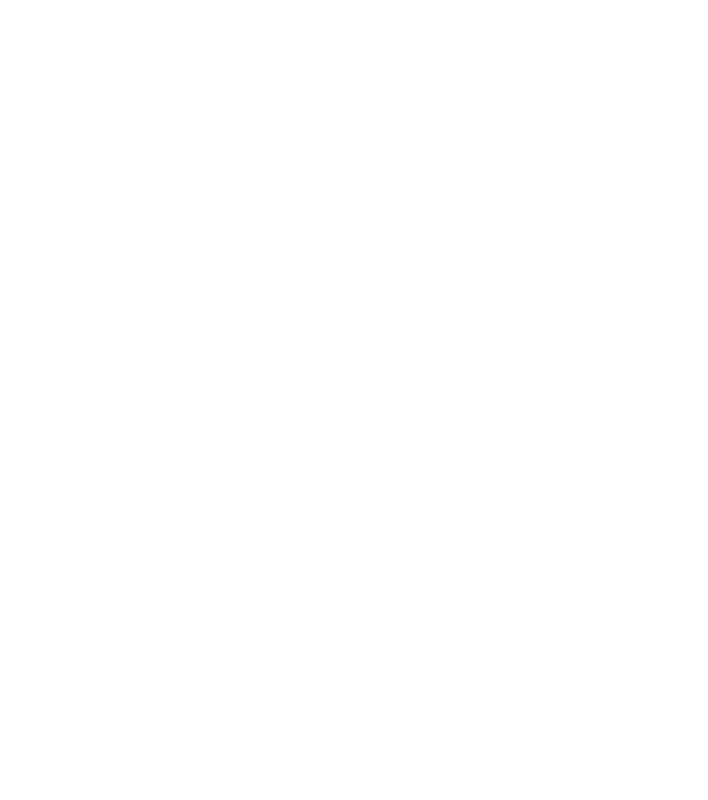
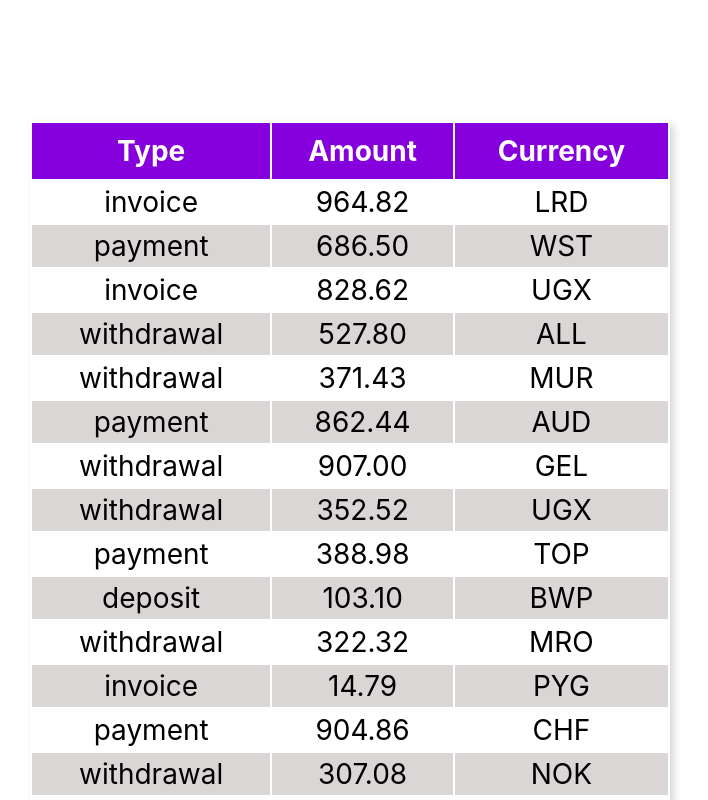
Before and after one commit to AlexMyron/goit-react-hw-01-components, a React (Create React App) app: page / in a window 1280 px wide. Shown: the part 2520-3320 px from the top of the page, without its empty margins (290-998 px from the left). Before the commit the page ends 2641 px from the top, so only its background shows below. Built offline with nearby package versions, Linux system fonts and the light colour scheme.

Commit message:
done task 4

```diff
--- a/src/App.js
+++ b/src/App.js
@@ -3,8 +3,10 @@
 import { name, tag, location, avatar, stats } from './components/Profile/user.json';
 import Statistics from './components/Statistics/Statistics';
 import statisticalData from './components/Statistics/statistical-data.json';
+import FriendList from './components/FriendList';
 import friendListData from './components/FriendList/friend-list.json';
-import FriendList from './components/FriendList';
+import TransactionHistory from './components/TransactionHistory';
+import transactions from './components/TransactionHistory/transactions.json';
 
 function App() {
   return (
@@ -24,6 +26,8 @@
       <Statistics stats={statisticalData} />
 
       <FriendList friends={friendListData} />
+
+      <TransactionHistory items={transactions} />
     </div>
   );
 }
--- a/src/components/FriendList/FriendList.js
+++ b/src/components/FriendList/FriendList.js
@@ -1,3 +1,4 @@
+import PropTypes from 'prop-types';
 import s from './FriendList.module.css';
 
 function FriendList({ friends }) {
@@ -6,7 +7,7 @@
       {friends.map(friend => {
         const isOnline = friend.isOnline;
         return (
-          <li className={s.item}>
+          <li className={s.item} key={friend.name}>
             <span
               className={s.isOnline}
               style={isOnline ? { backgroundColor: 'green' } : { backgroundColor: 'red' }}
@@ -20,4 +21,8 @@
   );
 }
 
+FriendList.propTypes = {
+  friends: PropTypes.arrayOf(PropTypes.shape),
+};
+
 export default FriendList;
--- /dev/null
+++ b/src/components/TransactionHistory/TransactionHistory.js
@@ -0,0 +1,33 @@
+import PropTypes from 'prop-types';
+import s from './TransactionHistory.module.css';
+
+function TransactionHistory({ items }) {
+  return (
+    <table className={s.transactionHistory}>
+      <thead>
+        <tr className={s.tableHeader}>
+          <th>Type</th>
+          <th>Amount</th>
+          <th>Currency</th>
+        </tr>
+      </thead>
+      <tbody className={s.tableBody}>
+        {items.map(item => {
+          return (
+            <tr key={item.id} className={s.tableRow}>
+              <td>{item.type}</td>
+              <td>{item.amount}</td>
+              <td>{item.currency}</td>
+            </tr>
+          );
+        })}
+      </tbody>
+    </table>
+  );
+}
+
+TransactionHistory.propTypes = {
+  items: PropTypes.arrayOf(PropTypes.shape),
+};
+
+export default TransactionHistory;
--- /dev/null
+++ b/src/components/TransactionHistory/TransactionHistory.module.css
@@ -0,0 +1,24 @@
+.transactionHistory {
+  margin: 0 auto 300px;
+  width: 50vw;
+  padding-bottom: 10px;
+
+  font-size: 28px;
+
+  box-shadow: 4px 4px 8px 0px rgba(34, 60, 80, 0.2);
+}
+
+.tableHeader {
+  height: 2em;
+
+  background-color: rgb(133, 0, 221);
+  color: white;
+}
+
+.tableRow {
+  height: 1.5em;
+}
+
+.tableRow:nth-child(even) {
+  background-color: rgb(218, 214, 214);
+}
--- /dev/null
+++ b/src/components/TransactionHistory/index.js
@@ -0,0 +1 @@
+export { default } from './TransactionHistory';
--- /dev/null
+++ b/src/components/TransactionHistory/transactions.json
@@ -0,0 +1,122 @@
+[
+  {
+    "id": "1e0700a2-5183-4291-85cc-2065a036a683",
+    "type": "invoice",
+    "amount": "964.82",
+    "currency": "LRD"
+  },
+  {
+    "id": "a30f821b-4d25-4ff0-abdd-e340b3f0dd2b",
+    "type": "payment",
+    "amount": "686.50",
+    "currency": "WST"
+  },
+  {
+    "id": "44dca67a-8e5a-4798-bf8e-b15efd4e1abd",
+    "type": "invoice",
+    "amount": "828.62",
+    "currency": "UGX"
+  },
+  {
+    "id": "ea8ed3dc-2b68-4a53-905a-53ecb0adef33",
+    "type": "withdrawal",
+    "amount": "527.80",
+    "currency": "ALL"
+  },
+  {
+    "id": "ea76146a-0b00-4b80-bc02-a8c822176712",
+    "type": "withdrawal",
+    "amount": "371.43",
+    "currency": "MUR"
+  },
+  {
+    "id": "63ca02f9-d637-46b5-9237-f3b24425e029",
+    "type": "payment",
+    "amount": "862.44",
+    "currency": "AUD"
+  },
+  {
+    "id": "ed0263e8-59a5-4bf1-87e0-2bb88e53dc34",
+    "type": "withdrawal",
+    "amount": "907.00",
+    "currency": "GEL"
+  },
+  {
+    "id": "6013bad0-750c-4691-8bc2-d8f2b43969c4",
+    "type": "withdrawal",
+    "amount": "352.52",
+    "currency": "UGX"
+  },
+  {
+    "id": "252c7be4-8b06-4fa7-8d42-61fb835b70d5",
+    "type": "payment",
+    "amount": "388.98",
+    "currency": "TOP"
+  },
+  {
+    "id": "4eaab41b-b967-40ac-82ed-85fc66f646f1",
+    "type": "deposit",
+    "amount": "103.10",
+    "currency": "BWP"
+  },
+  {
+    "id": "9648a350-8469-42d5-8bf3-18090de5fe67",
+    "type": "withdrawal",
+    "amount": "322.32",
+    "currency": "MRO"
+  },
+  {
+    "id": "9c5c25fb-1a95-4b2f-8d1f-4c4426d677cc",
+    "type": "invoice",
+    "amount": "14.79",
+    "currency": "PYG"
+  },
+  {
+    "id": "43ef232c-80e9-4d6f-b48a-b22405620de3",
+    "type": "payment",
+    "amount": "904.86",
+    "currency": "CHF"
+  },
+  {
+    "id": "5161682e-e620-4019-ab0a-24ceb10fbd20",
+    "type": "withdrawal",
+    "amount": "307.08",
+    "currency": "NOK"
+  },
+  {
+    "id": "7b119d71-42e6-4c42-a141-6818b07bb9ff",
+    "type": "invoice",
+    "amount": "275.07",
+    "currency": "AWG"
+  },
+  {
+    "id": "a4f65722-65c4-4c28-b1f4-b8ed988bb205",
+    "type": "deposit",
+    "amount": "213.10",
+    "currency": "STD"
+  },
+  {
+    "id": "c6e5784b-0ca3-48d6-86e5-b5128af5a523",
+    "type": "invoice",
+    "amount": "116.11",
+    "currency": "CUP CUC"
+  },
+  {
+    "id": "c9ebed6a-3a02-4b49-ac0d-0534b51f2bfd",
+    "type": "invoice",
+    "amount": "878.67",
+    "currency": "HKD"
+  },
+  {
+    "id": "a4a98b0e-b22c-438b-9f83-de2df52110c8",
+    "type": "invoice",
+    "amount": "725.03",
+    "currency": "UYU UYI"
+  },
+  {
+    "id": "b39bfa7a-0166-4c47-94d6-87d20590f746",
+    "type": "payment",
+    "amount": "405.45",
+    "currency": "MDL"
+  }
+]
```
